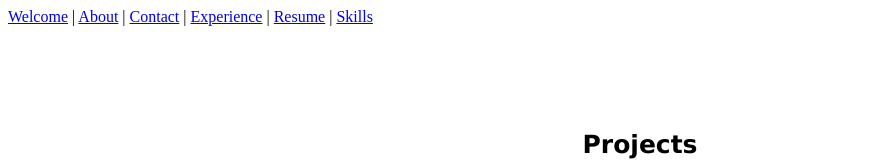
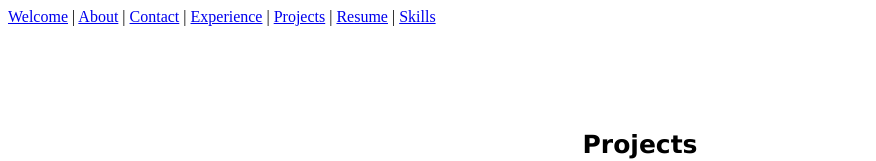
Before and after one commit to briannak7/brianna.github.io, a plain HTML site: page projects.html in a window 1280 px wide. Shown: the top 161 px of the page, without its empty margins (0-876 px from the left). Drawn offline with Linux system fonts and the light colour scheme.

Commit message:
Update projects.html

```diff
--- a/projects.html
+++ b/projects.html
@@ -28,6 +28,7 @@ h1{
 <a href="https://briannak7.github.io/brianna.github.io/about">About</a> |
 <a href="https://briannak7.github.io/brianna.github.io/contact">Contact</a> |
 <a href="https://briannak7.github.io/brianna.github.io/experience">Experience</a> |
+<a href="https://briannak7.github.io/brianna.github.io/projects">Projects</a> |
 <a href="https://briannak7.github.io/brianna.github.io/resume">Resume</a> |
 <a href="https://briannak7.github.io/brianna.github.io/skills">Skills</a>
 
```
